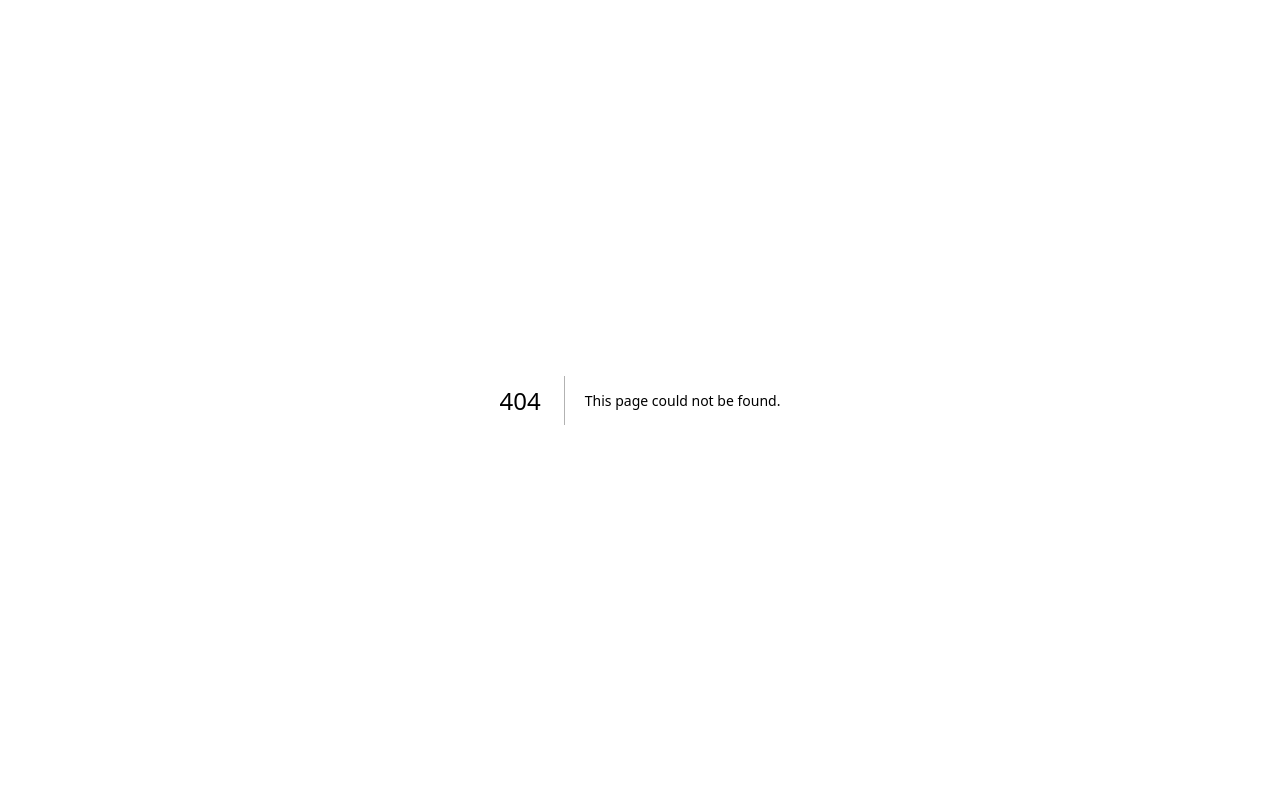
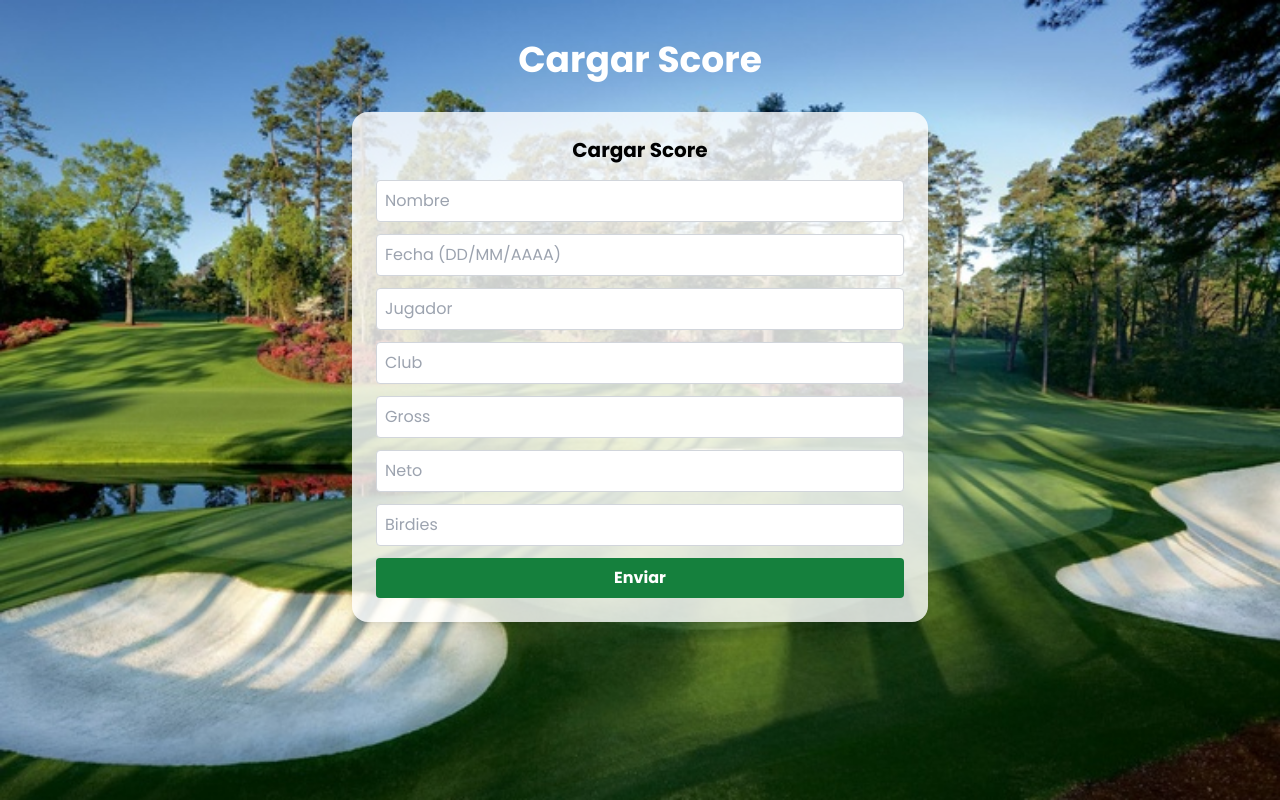
Before and after one commit to martomartomarto/golf-buenos-aires-app, a Next.js app: page /cargar in a window 1280 px wide. Before the commit this address had no page. Built offline with nearby package versions, Linux system fonts and the light colour scheme.

Commit message:
Create cargar.tsx

```diff
--- /dev/null
+++ b/pages/cargar.tsx
@@ -0,0 +1,21 @@
+// pages/cargar.tsx
+import Head from 'next/head';
+import ScoreForm from '../components/ScoreForm';
+
+export default function Cargar() {
+  return (
+    <>
+      <Head>
+        <title>Cargar Score - Canchas de Golf en Buenos Aires</title>
+        <meta name="description" content="Formulario para cargar score de golf" />
+      </Head>
+
+      <main className="min-h-screen px-4 py-10 text-white">
+        <h1 className="text-4xl font-bold text-center mb-4 font-poppins">
+          Cargar Score
+        </h1>
+        <ScoreForm />
+      </main>
+    </>
+  );
+}
```
